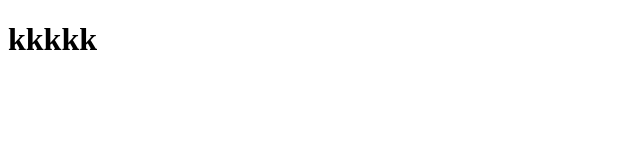
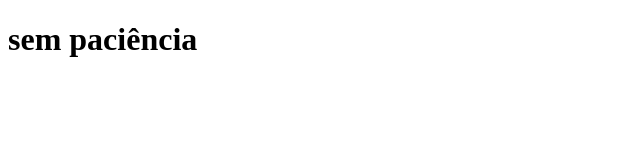
Before and after one commit to santosluciely00/AW19, a plain HTML site: page Index.html in a window 1280 px wide. Shown: the whole page, without its empty margins (0-640 px from the left). Drawn offline with Linux system fonts and the light colour scheme.

Commit message:
Update Index.html

```diff
--- a/Index.html
+++ b/Index.html
@@ -4,6 +4,6 @@
   </head>
   <style></style>
   <body>
-    <h1>kkkkk</h1>
+    <h1>sem paciência</h1>
   </body>
 </html>
```
